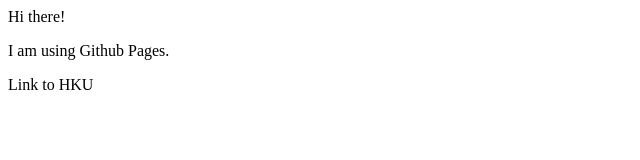
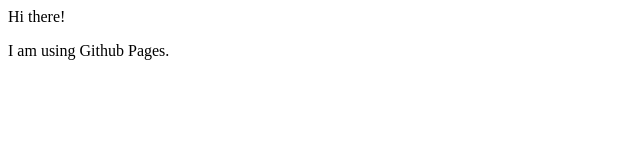
Before and after one commit to edwinchow12/edwinchow12.github.io, a plain HTML site: page index.html in a window 1280 px wide. Shown: the whole page, without its empty margins (0-640 px from the left). Drawn offline with Linux system fonts and the light colour scheme.

Commit message:
Delete link to HKU

```diff
--- a/index.html
+++ b/index.html
@@ -2,6 +2,5 @@
     <head>Hi there!</head>
     <body>
         <p>I am using Github Pages.</p>
-        <p href="www.hku.hk">Link to HKU</p>
     </body>
 </html>
```
